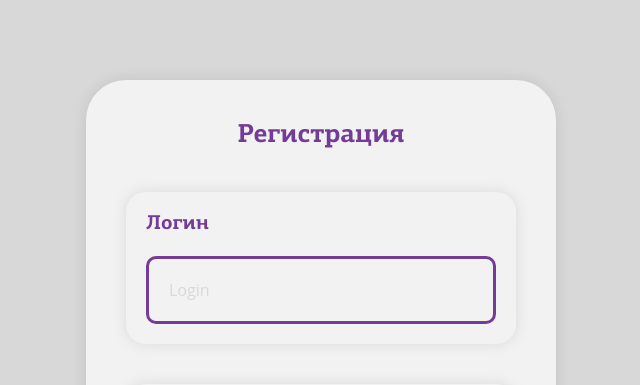
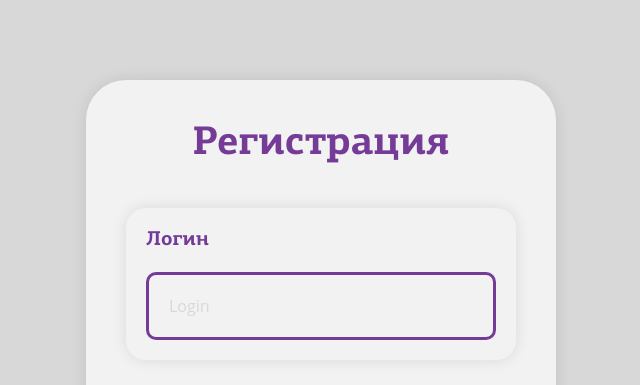
Before and after one commit to DEADnQUEEN/IngSite, a Django app: page /register/ in a window 1280 px wide. Shown: the part 84-469 px from the top of the page, without its empty margins (319-959 px from the left). Run offline with Django 4.2, Linux system fonts and the light colour scheme; data comes from the database, SQL or seed files in the repository.

Commit message:
Form titles

```diff
--- a/static/css/valid.css
+++ b/static/css/valid.css
@@ -6,7 +6,7 @@
     }
 
     .form-title {
-        font-size: 26px;
+        font-size: 40px;
         font-weight: bold;
         align-self: center;
     }
```
